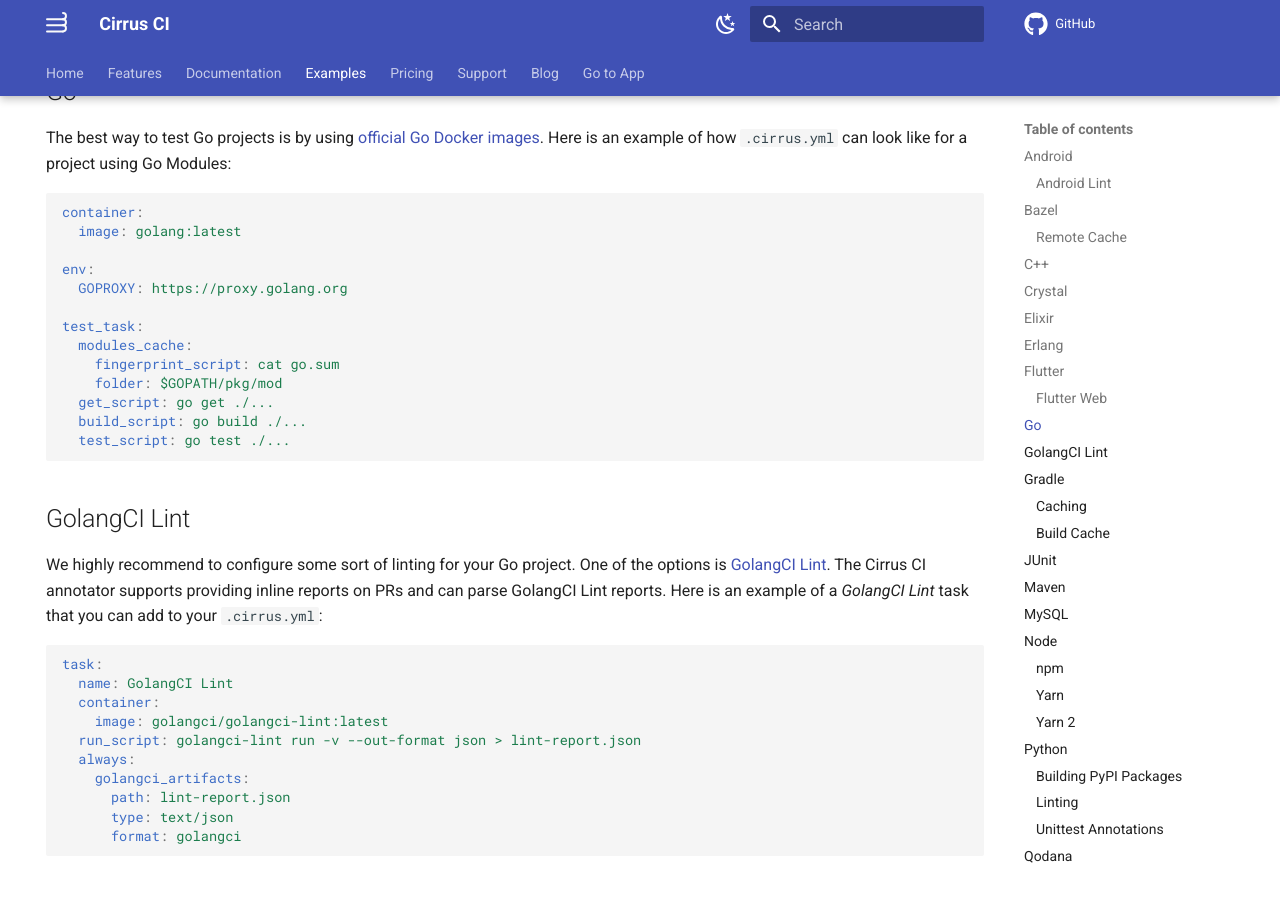
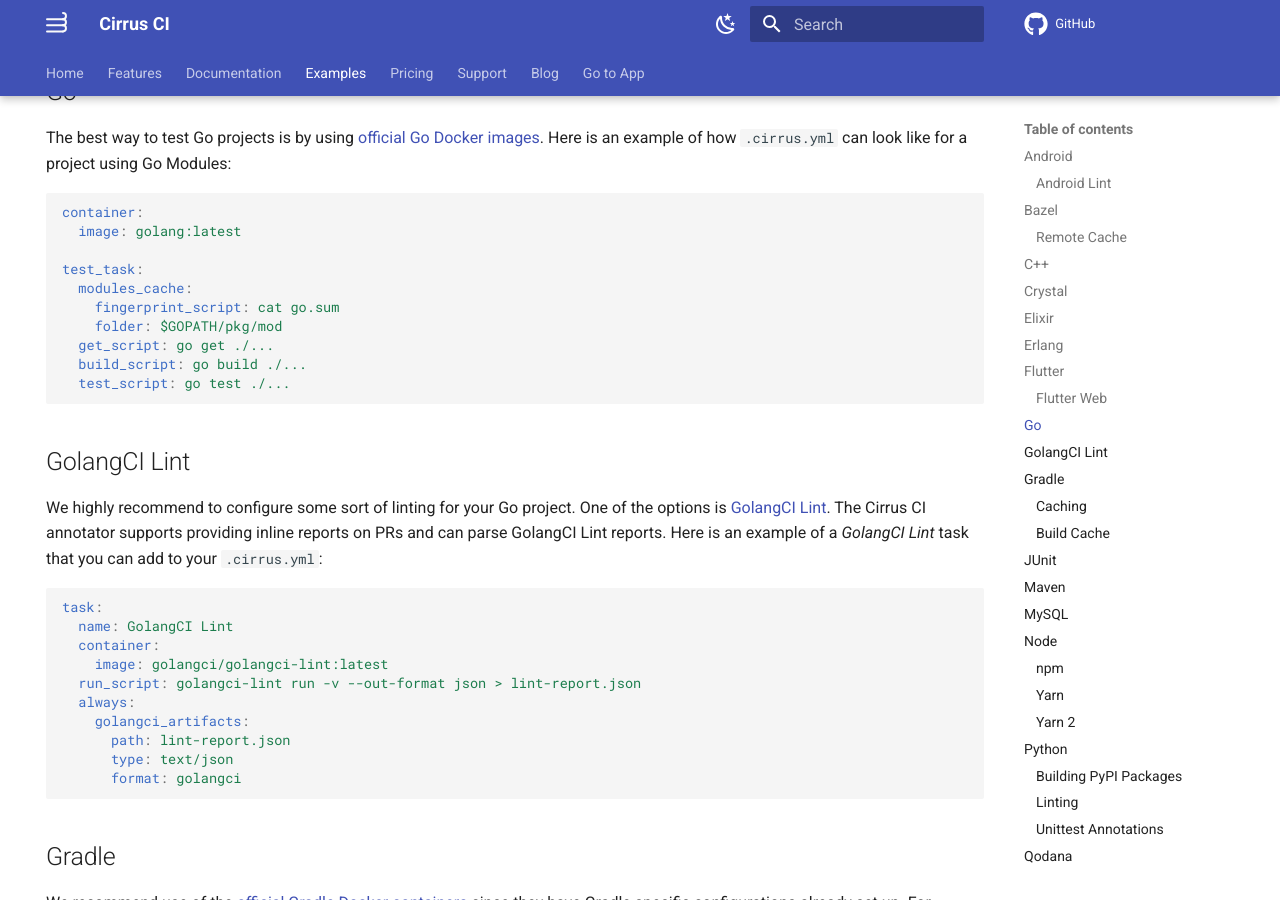
Before and after one commit to cirruslabs/cirrus-ci-docs, an MkDocs documentation site: the page built from docs/examples.md, in a window 1280 px wide and 900 px high, scrolled down 4021 px. Built offline with MkDocs 1.6.1 and Material for MkDocs 9.7.7, drawn with Linux system fonts in a browser that asks for light colours; comment, search, counter and statistics services are not loaded; part of the change alters nothing that is shown.

Commit message:
Use default Go proxy
Starting from 1.13 it’s the default

````diff
--- a/docs/examples.md
+++ b/docs/examples.md
@@ -206,9 +206,6 @@ an example of how `.cirrus.yml` can look like for a project using Go Modules:
 ```yaml
 container:
   image: golang:latest
-
-env:
-  GOPROXY: https://proxy.golang.org
 
 test_task:
   modules_cache:
````
